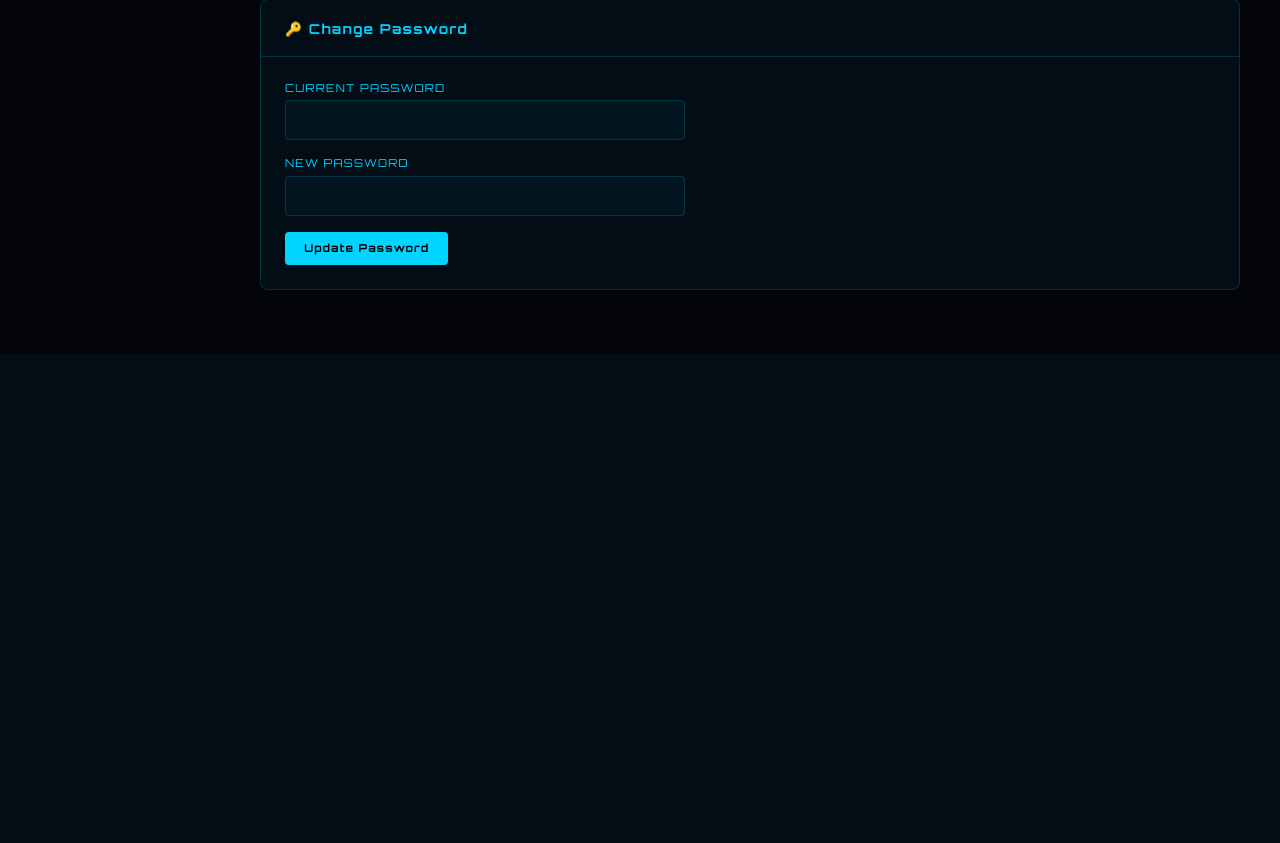
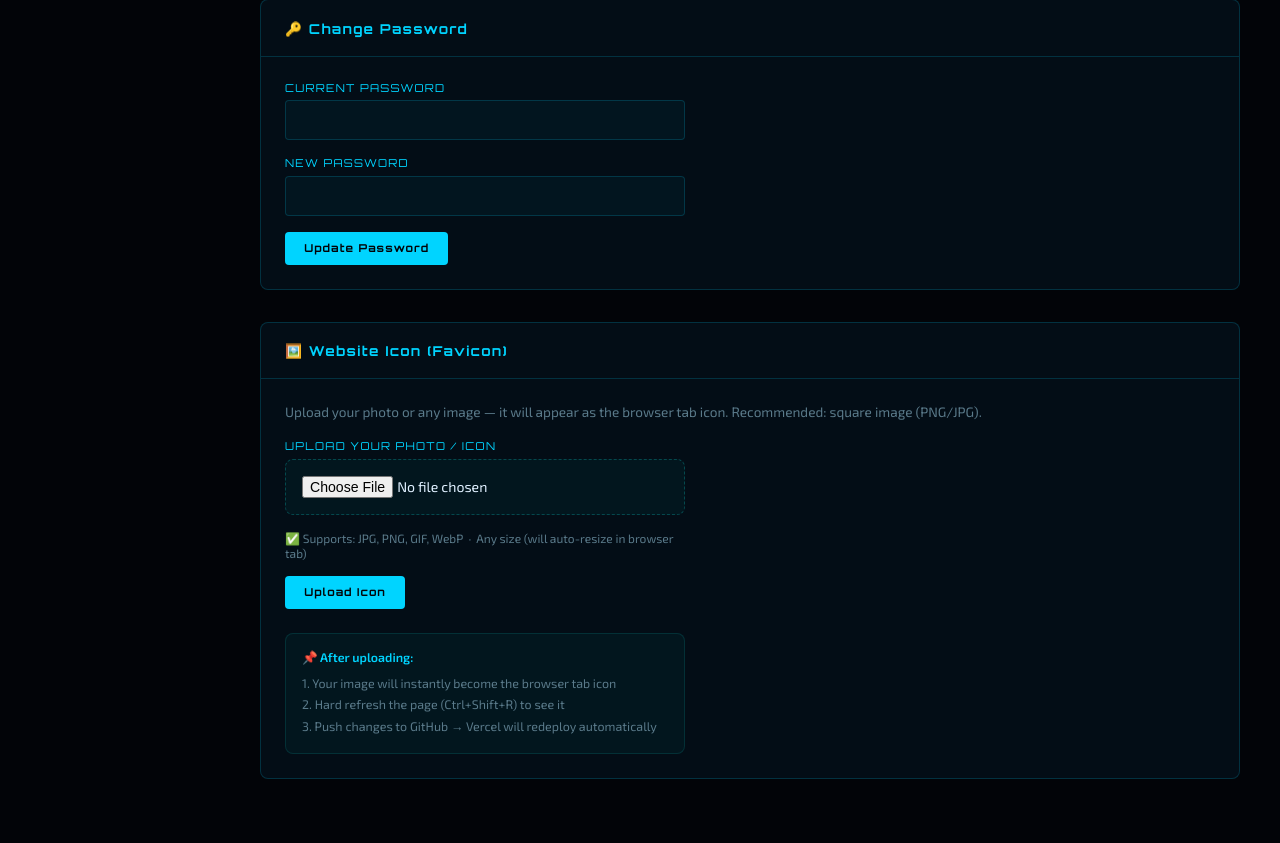
Before and after one commit to gauravnikam777-vision/gaurav-portfolio, a Flask app: page /admin in a window 1280 px wide. Shown: the part 3380-4223 px from the top of the page. Before the commit the page ends 3734 px from the top, so only its background shows below. Run offline with Flask 3, Linux system fonts and the light colour scheme; the visitor is signed in with stand-in values (Sample User, id 1); data comes from the database, SQL or seed files in the repository.

Commit message:
Implement favicon upload feature in admin panel
Added favicon upload section with instructions and form.

```diff
--- a/templates/admin.html
+++ b/templates/admin.html
@@ -262,6 +262,42 @@ input[type=range]::-webkit-slider-thumb{-webkit-appearance:none;width:16px;heigh
       </form>
     </div>
   </div>
+
+  <!-- FAVICON UPLOAD -->
+  <div class="cms-section" id="settings">
+    <div class="cms-section-head"><div class="cms-section-title">🖼️ Website Icon (Favicon)</div></div>
+    <div class="cms-body">
+      <p style="color:var(--muted);font-size:0.85rem;margin-bottom:1.2rem">
+        Upload your photo or any image — it will appear as the browser tab icon.
+        Recommended: square image (PNG/JPG).
+      </p>
+      <form method="POST" action="/admin/favicon" enctype="multipart/form-data" style="max-width:400px">
+        <div class="form-group" style="margin-bottom:1rem">
+          <label>Upload Your Photo / Icon</label>
+          <input type="file" name="favicon" accept="image/*" required
+            style="background:rgba(10,191,188,0.05);border:1px dashed rgba(10,191,188,0.3);
+            padding:1rem;border-radius:8px;width:100%;color:var(--white);cursor:pointer"/>
+        </div>
+        <p style="color:var(--muted);font-size:0.75rem;margin-bottom:1rem">
+          ✅ Supports: JPG, PNG, GIF, WebP &nbsp;·&nbsp; Any size (will auto-resize in browser tab)
+        </p>
+        <button type="submit" class="btn btn-cyan">Upload Icon</button>
+      </form>
+
+      <div style="margin-top:1.5rem;padding:1rem;background:rgba(10,191,188,0.05);
+        border:1px solid rgba(10,191,188,0.15);border-radius:8px;max-width:400px">
+        <p style="color:var(--cyan);font-size:0.78rem;font-weight:600;margin-bottom:0.5rem">
+          📌 After uploading:
+        </p>
+        <p style="color:var(--muted);font-size:0.78rem;line-height:1.7">
+          1. Your image will instantly become the browser tab icon<br>
+          2. Hard refresh the page (Ctrl+Shift+R) to see it<br>
+          3. Push changes to GitHub → Vercel will redeploy automatically
+        </p>
+      </div>
+    </div>
+  </div>
+
 </div>
 
 <!-- MODALS -->
```
